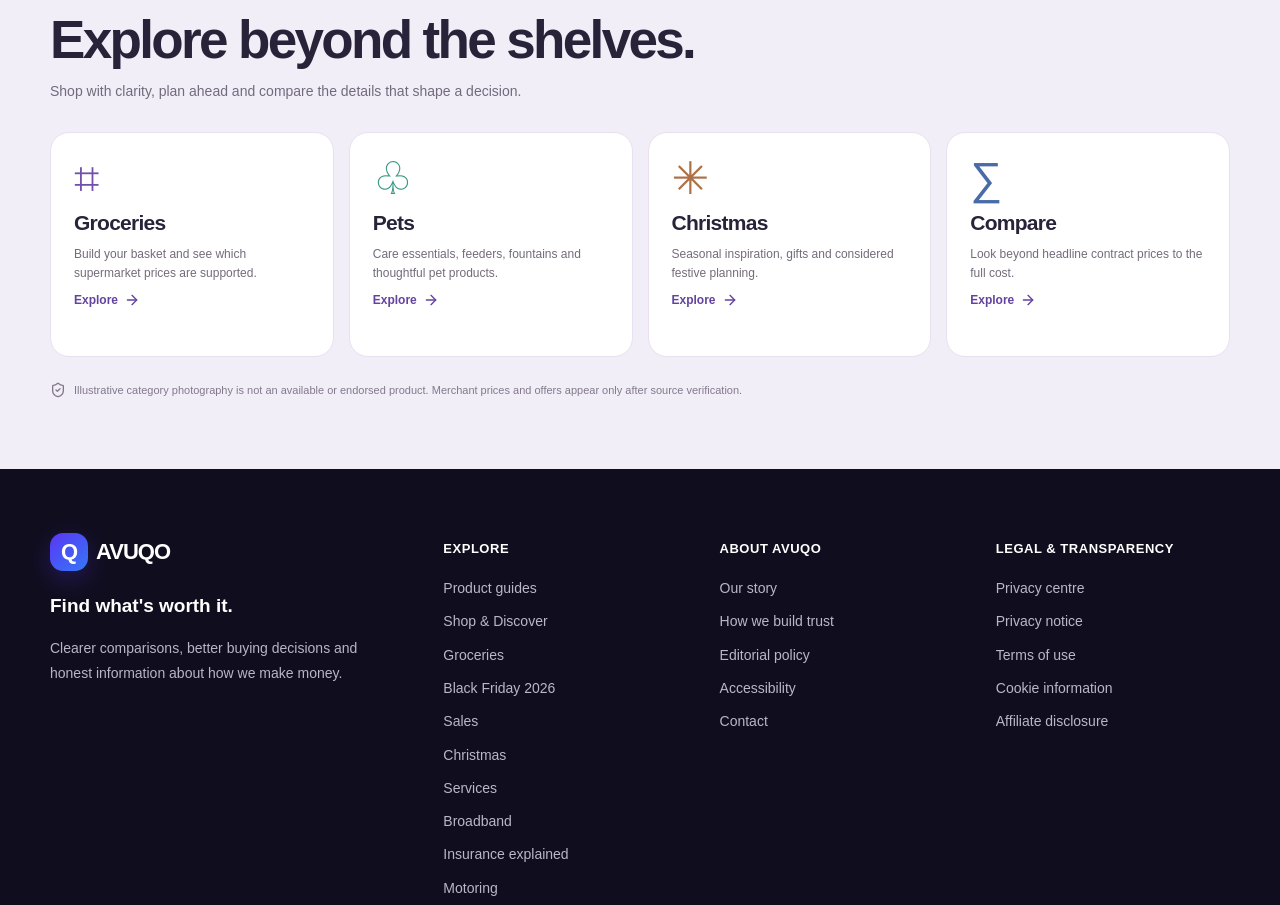
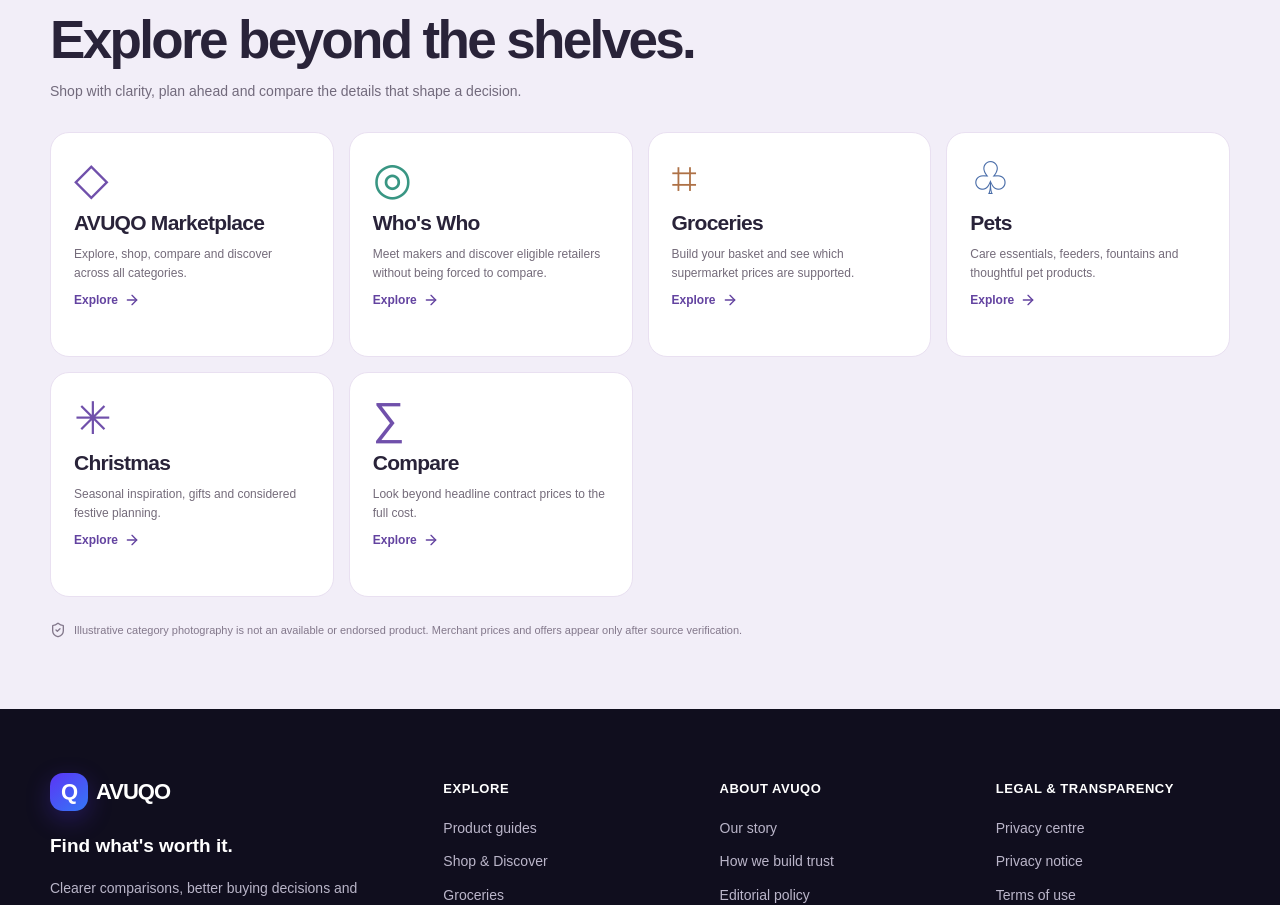
Before and after one commit to crkian/AVUQO, a Next.js app: page /categories in a window 1280 px wide. Shown: the part 4225-5130 px from the top of the page. Built offline with nearby package versions, Linux system fonts and the light colour scheme; no server answers; the database is empty.

Commit message:
Connect category atlas to unified four-journey marketplace

```diff
--- a/app/categories/page.tsx
+++ b/app/categories/page.tsx
@@ -18,6 +18,8 @@ const makeTitle=(slug:string)=>({
  shopping:"Shopping",motoring:"Motoring",travel:"Travel",gifts:"Gifts",beauty:"Beauty",fashion:"Fashion"
 } as Record<string,string>)[slug]??slug;
 const journeys=[
+ {label:"AVUQO Marketplace",href:"/marketplace",summary:"Explore, shop, compare and discover across all categories.",symbol:"◇"},
+ {label:"Who\u0027s Who",href:"/whos-who",summary:"Meet makers and discover eligible retailers without being forced to compare.",symbol:"◎"},
  {label:"Groceries",href:"/groceries",summary:"Build your basket and see which supermarket prices are supported.",symbol:"⌗"},
  {label:"Pets",href:"/pets",summary:"Care essentials, feeders, fountains and thoughtful pet products.",symbol:"♧"},
  {label:"Christmas",href:"/christmas",summary:"Seasonal inspiration, gifts and considered festive planning.",symbol:"✳"},
```
